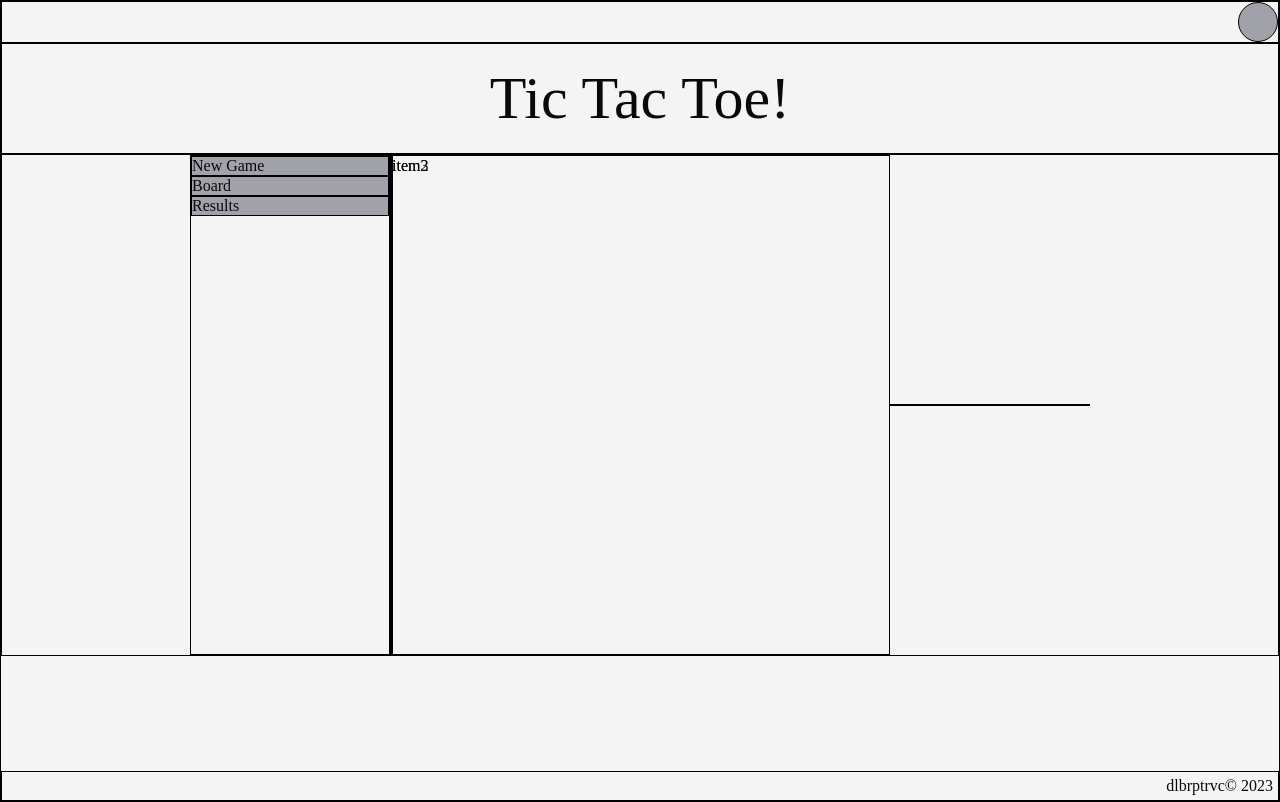
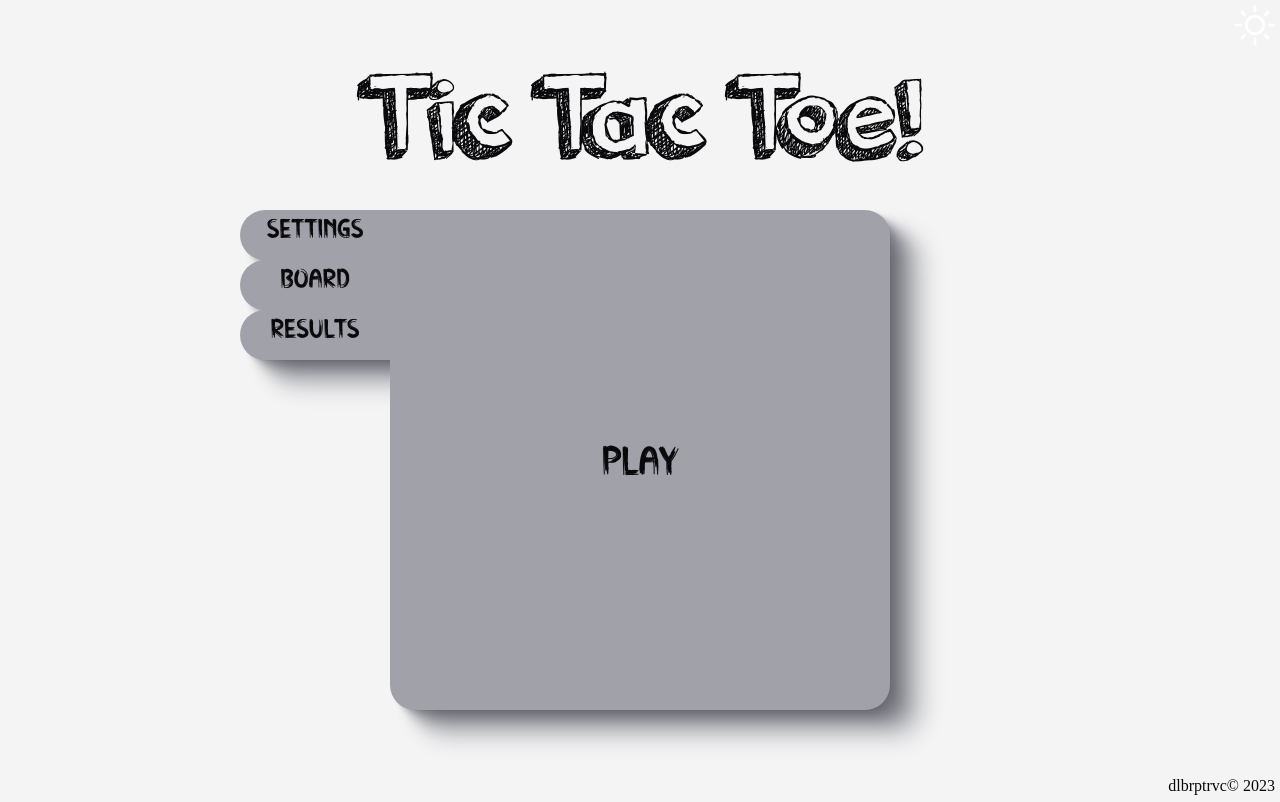
Before and after one commit to dlbrptrvc/tictactoe, a plain HTML site: page index.html in a window 1280 px wide. Drawn offline with Linux system fonts and the light colour scheme.

Commit message:
Appearances styled and fashioned. Time for some script.

```diff
--- a/index.html
+++ b/index.html
@@ -15,16 +15,74 @@
 
     <div class="main">
         <div class="menu">
-            <div id="menubtn1" class="menubtn">New Game</div>
+            <div id="menubtn1" class="menubtn">Settings</div>
             <div id="menubtn2" class="menubtn">Board</div>
             <div id="menubtn3" class="menubtn">Results</div>
         </div>
         <div class="display">
             <div id="menudisplay1" class="menudisplay">
-
+                <div class="column">
+                    <div class="displaytxt">Player 1</div>
+                        <div class="row">
+                            <input type="radio" name="p1radio" id="xhuman" checked="true">
+                            <label for="xhuman"> Human</label>
+                        </div>
+                        <div class="row">
+                            <input type="radio" name="p1radio" id="xaidumb">
+                            <label for="xaidumb"> AI (dumb)</label>
+                        </div>
+                        <div class="row">
+                            <input type="radio" name="p1radio" id="xaismart">
+                            <label for="xaisamrt"> AI (smart)</label>
+                        </div>
+                </div>
+                <div class="column">
+                    <div class="displaytxt">Player 2</div>
+                        <div class="row">
+                            <input type="radio" name="p2radio" id="ohuman" checked="true">
+                            <label for="ohuman">Human</label>
+                        </div>
+                        <div class="row">
+                            <input type="radio" name="p2radio" id="oaidumb">
+                            <label for="oaidumb">AI (dumb)</label>
+                        </div>
+                        <div class="row">
+                            <input type="radio" name="p2radio" id="oaismart">
+                            <label for="oaismart">AI (smart)</label>
+                        </div>
+                </div>
             </div>
-            <div id="menudisplay2" class="menudisplay">item2</div>
-            <div id="menudisplay3" class="menudisplay">item3</div>
+            <div id="menudisplay2" class="menudisplay">
+                <div id="boardDisplay">
+                    <div id="boardTile11"></div>
+                    <div id="boardTile12"></div>
+                    <div id="boardTile13"></div>
+                    <div id="boardTile21"></div>
+                    <div id="boardTile22"></div>
+                    <div id="boardTile23"></div>
+                    <div id="boardTile31"></div>
+                    <div id="boardTile32"></div>
+                    <div id="boardTile33"></div>
+                </div>
+            </div>
+            <div id="menudisplay3" class="menudisplay">
+                <div class="row">
+                    <div class="displaytxt">Games Played:</div>
+                    <div class="displaylbl" id="gamesplayedstat">0</div>
+                </div>
+                <div class="row">
+                    <div class="displaytxt">Player 1 Won:</div>
+                    <div class="displaylbl" id="xwonstat">0</div>
+                </div>
+                <div class="row">
+                    <div class="displaytxt">Player 2 Won:</div>
+                    <div class="displaylbl" id="owonstat">0</div>
+                </div>
+            </div>
+            <div id="menudisplay0" class="menudisplay">
+                <div id="playmsg" class="displaytxt"></div>
+                <div id="playbtn" class="displaybtn">Play</div>
+            </div>
         </div>
         <span></span>
     </div>
--- a/script.js
+++ b/script.js
@@ -1,14 +1,24 @@
+let game = {}
+game.state = "off"
+
 //get sliding menus
 for(let i=1;i<4;i++) {
     window['menubtn'+i.toString()].addEventListener('click', ()=>{
-        for(let i=1;i<4;i++){
-            window['menudisplay'+i.toString()].style.width = "0px"
+        for(let j=0;j<4;j++){
+            window['menudisplay'+j.toString()].style.width = "0px"
         }
-        window['menudisplay'+i.toString()].style.width = "500px"
+        if (i!==2) {window['menudisplay'+i.toString()].style.width = "500px"}
+        else if (game.state=="off") {
+            menudisplay0.style.width = "500px"
+        } else {menudisplay2.style.width = "500px"}
+
     })
 }
+//set slide to play
+menudisplay0.style.width = "500px"
 
 //theme switch
+themeSwitchSetup()
 themeSwitch.addEventListener('click',()=>{
     if (html.className=='theme-light') {
         html.className = 'theme-dark'
@@ -17,4 +27,5 @@ themeSwitch.addEventListener('click',()=>{
         html.className='theme-light'
         window.localStorage.setItem('theme','theme-light')
     }
+    themeSwitchSetup()
 })
--- a/style.css
+++ b/style.css
@@ -1,8 +1,17 @@
+@font-face {
+    font-family: "titlefont";
+    src: url(fonts/orange\ juice\ 2.0.ttf) format("truetype");
+}
+
+@font-face {
+    font-family: "menufont";
+    src: url(fonts/Little\ Ghost.otf) format("truetype");
+}
+
 * {
     box-sizing: border-box;
     margin: 0;
     padding: 0;
-    border: 1px solid black;
 }
 
 .theme-light {
@@ -25,9 +34,14 @@
 }
 
 #themeSwitch {
+    margin: 5px 5px 5px 5px;
     width:40px;
     height:40px;
     border-radius: 20px;
+    background-color: var(--color-primary);
+    background-position: center center;
+    background-size: contain;
+    transition:1s;
 }
 
 body {
@@ -38,12 +52,14 @@ body {
     background-color: var(--color-primary);
     color: var(--font-color);
     transition: 1s;
+    user-select: none;
 }
 
 .header {
     padding:20px 20px 20px 20px;
-    font-size: 60px;
+    font-size: 120px;
     text-align: center;
+    font-family: titlefont;
 }
 
 .main {
@@ -53,45 +69,58 @@ body {
 }
 
 .menu {
-    width:200px;
+    width:150px;
     height:500px;
     display: flex;
     flex-direction: column;
+    font-family: menufont;
+    font-size: 40px;
 }
 
 .display {
-    flex-shrink: 0;
+    font-family: menufont;
+    font-size: 30px;
     width:500px;
     height:500px;
+    background-color: var(--color-primary);
+    border-radius: 0 25px 25px 25px;
 }
 
 .menudisplay {
     position:absolute;
+    overflow: hidden;
     width:0px;
     transition: 0.5s;
     height:500px;
+    border-radius: 0 25px 25px 25px;
 }
 
 .menudisplay,
-#themeSwitch,
 .menubtn {
     background-color: var(--color-secondary);
     color: var(--font-color);
+/* https://smoothshadows.com/#djEsMSw1LDAuMjUsMjQsMjUsMzEsIzAzMDcxMiwjZjNmNGY2LCNmZmZmZmYsMg%3D%3D */
+box-shadow: 1px 1px 1px rgba(3, 7, 18, 0.05),
+  5px 4px 4px rgba(3, 7, 18, 0.10),
+  11px 9px 9px rgba(3, 7, 18, 0.15),
+  20px 16px 15px rgba(3, 7, 18, 0.20),
+  31px 25px 24px rgba(3, 7, 18, 0.25);
 }
 
-.menudisplay:hover,
-.menubtn:hover {
-    border-left: 1px solid var(--color-accent);
-    border-top: 1px solid var(--color-accent);
-    border-bottom: 1px solid var(--color-accent);
+.menubtn {
+    height: 50px;
+    border-radius: 25px 0 0 25px ;
+    text-align: center;
 }
 
-#themeSwitch:hover {
-    border: 1px solid var(--color-accent);
+.menubtn:hover {
+    border-left: 2px solid var(--color-secondary);
+    border-top: 2px solid var(--color-secondary);
+    border-bottom: 2px solid var(--color-secondary);
 }
 
 span {
-    width:200px;
+    width:150px;
 }
 
 .footer {
@@ -99,3 +128,82 @@ span {
     text-align: right;
     margin-top: auto;
 }
+
+/* menu&display internal */
+
+#menudisplay1 {
+    display: flex;
+    justify-content: space-evenly;
+}
+
+#menudisplay2 {
+    display: flex;
+    justify-content: center;
+    align-items: center;
+}
+
+#menudisplay3 {
+    display:flex;
+    flex-direction: column;
+    justify-content: center;
+    align-items: center;
+}
+
+#menudisplay0 {
+    display: flex;
+    flex-direction: column;
+    justify-content: center;
+    align-items: center;
+}
+
+.displaybtn {
+    font-size: 60px;
+}
+
+.displaybtn:hover {
+    border-top: 4px solid var(--color-secondary)
+}
+
+.row {
+    display:flex;
+}
+label {
+    padding: 0 0 0 5px;
+}
+
+.displaylbl {
+    font-size: 40px;
+}
+
+.column {
+    display: flex;
+    flex-direction: column;
+    justify-content: center;
+}
+
+.displaytxt {
+    font-size: 40px;
+}
+
+input[type=radio] {
+    accent-color: var(--color-secondary);
+    transform: scale(1.5);
+}
+
+#boardDisplay {
+    width:450px;
+    height:450px;
+    justify-self: stretch;
+    background-color: var(--color-primary);
+    color:var(--font-color);
+    display: grid;
+    grid-template: 1fr 1fr 1fr / 1fr 1fr 1fr;
+}
+
+#boardDisplay > * {
+    border:1px solid var(--font-color)
+}
+
+#boardDisplay>*:hover {
+    background-color: var(--color-accent);
+}
--- a/theme.js
+++ b/theme.js
@@ -1,8 +1,14 @@
 let html = document.querySelector('html')
-html.className = ''
 let prefered = window.localStorage.getItem('theme')
 if (prefered) {
     html.className=prefered
 } else {
     html.className='theme-light'
 }
+
+function themeSwitchSetup() {
+    prefered = window.localStorage.getItem('theme')
+    if (prefered=="theme-light") {
+        themeSwitch.style.backgroundImage = "url(images/moon.png)"
+    } else {themeSwitch.style.backgroundImage = "url(images/sun.png)"}
+}
```
Also changed, not shown: fonts/Little Ghost.otf (added), fonts/orange juice 2.0.ttf (added), images/moon.png (added), images/sun.png (added).
